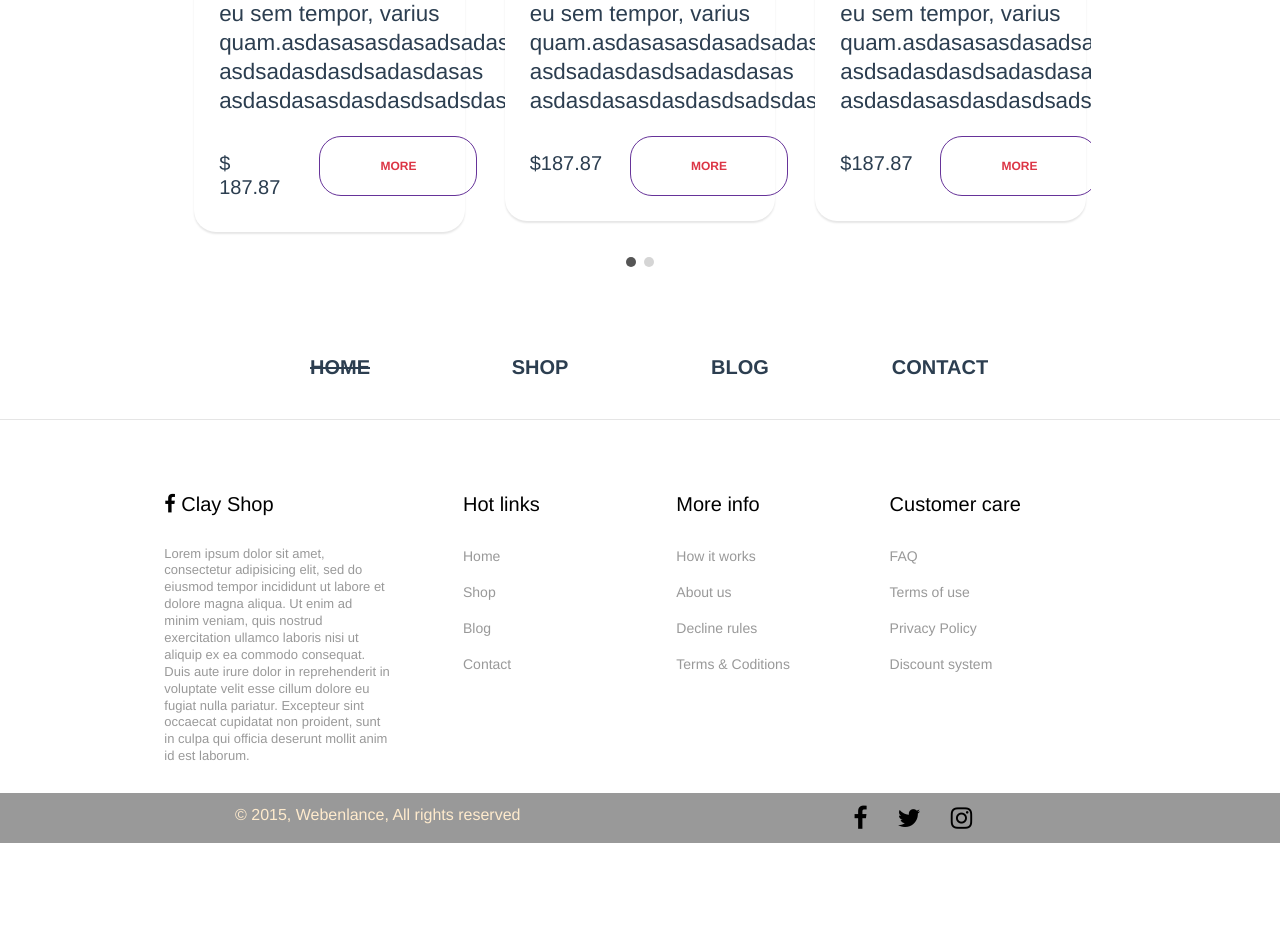
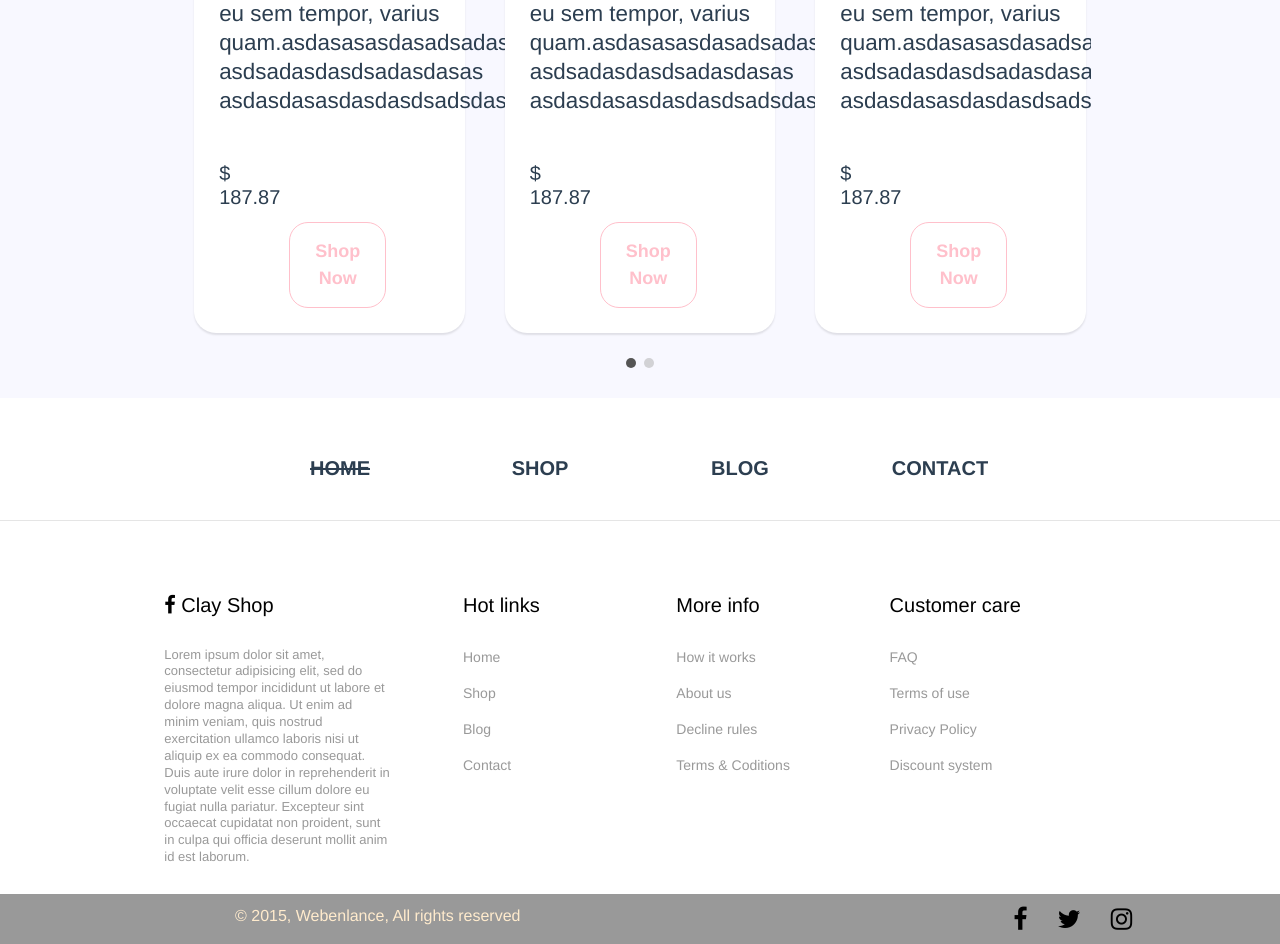
Before and after one commit to kuroinu-git/vue-ts-bootStap, a Vue app: page /#/ in a window 1280 px wide. Shown: the part 2480-3424 px from the top of the page. Before the commit the page ends 3323 px from the top, so only its background shows below. Built offline with nearby package versions, Linux system fonts and the light colour scheme; the HTML template or start-up script is replaced by a standard one.

Commit message:
Edit carouselHome btn

```diff
--- a/src/assets/styless/carouselhome.scss
+++ b/src/assets/styless/carouselhome.scss
@@ -5,7 +5,7 @@
     margin-right: auto;
     margin-left: auto;
     max-width: 1500px;
-    background: whitesmoke;
+    background: #FFFFFF;
     border-radius: 22px;
 }
 
--- a/src/assets/styless/endhome.scss
+++ b/src/assets/styless/endhome.scss
@@ -79,7 +79,7 @@ footer p {
 	color:#fff;
 	font-size:25px;
     padding:10px;
-    padding-inline-end: 290px;
+    padding-inline-end: 130px;
 
 }
 .design a {
--- /dev/null
+++ b/src/assets/styless/home.scss
@@ -0,0 +1,3 @@
+.home {
+    background: #F8F8FF;
+}
--- a/src/assets/styless/likehome.scss
+++ b/src/assets/styless/likehome.scss
@@ -15,14 +15,18 @@
 	display: inline-block;
 }
 .carousel .carousel-item-card .btn {
-	font-size: 12px;
-	text-transform: uppercase;
+	font-size: 18px;
 	font-weight: bold;
-	padding: 20px 60px;
+	padding: 15px 25px;
 	margin-top: 5px;
-	border-radius: 22px;
-	border-color: rebeccapurple
+	border-radius: 19px;
+	border-color: #FFC0CB;
+	color: #FFC0CB;
 
+}
+.carousel .carousel-item-card .btn:hover {
+	background: #FFC0CB;
+	color: white;
 }
 .carousel .carousel-item-card .btn i {
 	font-size: 14px;
@@ -30,6 +34,7 @@
 	margin-left: 10px;
 
 }
+
 .carousel .thumb-wrapper-card {
 	margin: 5px;
 	text-align: left;
@@ -62,3 +67,9 @@
 	border-top-left-radius: 22px;
 	border-top-right-radius: 22px;
 }
+.review {
+	margin-top: 10px;
+}
+.review-btn {
+	margin-inline-start: 70px;
+}
--- a/src/components/Home/LikeHome.vue
+++ b/src/components/Home/LikeHome.vue
@@ -48,9 +48,9 @@
                               <br />
                               <h5 class="detail-price">$ 187.87</h5>
                             </div>
-                            <div class="col-md-6 col-sm-12 col-xs-6">
-                              <a href="#" class="btn btn-outline-danger"
-                                >More</a
+                            <div class="col-md-6 col-sm-12 col-xs-6 review-btn">
+                              <button href="#" class="btn btn-outline-shop"
+                                >Shop Now</button
                               >
                             </div>
                           </div>
@@ -79,11 +79,11 @@
                           <div class="row">
                             <div class="col-md-6 col-sm-12 col-xs-6 review">
                               <br />
-                              <h5 class="detail-price">$187.87</h5>
+                              <h5 class="detail-price">$ 187.87</h5>
                             </div>
-                            <div class="col-md-6 col-sm-12 col-xs-6">
-                              <a href="#" class="btn btn-outline-danger"
-                                >More</a
+                            <div class="col-md-6 col-sm-12 col-xs-6 review-btn">
+                              <button href="#" class="btn btn-outline-shop"
+                                >Shop Now</button
                               >
                             </div>
                           </div>
@@ -93,7 +93,7 @@
                   </div>
 
                   <div class="col-sm-4">
-                   <div class="thumb-wrapper-card">
+                    <div class="thumb-wrapper-card">
                       <div class="img-box">
                         <img
                           src="https://images.unsplash.com/photo-1509408895711-7eda6e83c637?ixlib=rb-0.3.5&ixid=eyJhcHBfaWQiOjEyMDd9&s=1844cab997dc2e5f1ce14e3b9cbd0bc1&auto=format&fit=crop&w=1500&q=80"
@@ -112,11 +112,11 @@
                           <div class="row">
                             <div class="col-md-6 col-sm-12 col-xs-6 review">
                               <br />
-                              <h5 class="detail-price">$187.87</h5>
+                              <h5 class="detail-price">$ 187.87</h5>
                             </div>
-                            <div class="col-md-6 col-sm-12 col-xs-6">
-                              <a href="#" class="btn btn-outline-danger"
-                                >More</a
+                            <div class="col-md-6 col-sm-12 col-xs-6 review-btn">
+                              <button href="#" class="btn btn-outline-shop"
+                                >Shop Now</button
                               >
                             </div>
                           </div>
--- a/src/views/Home.vue
+++ b/src/views/Home.vue
@@ -15,7 +15,7 @@ import Mainhome from '@/components/Home/MainHome.vue';
 import Caroueslhome from '@/components/Home/CarouselHome.vue';
 import Likehome from '@/components/Home/LikeHome.vue';
 import Endhome from '@/components/Home/EndHome.vue';
-
+import '@/assets/styless/home.scss';
 @Component({
   components: {
     Headhome,
```
